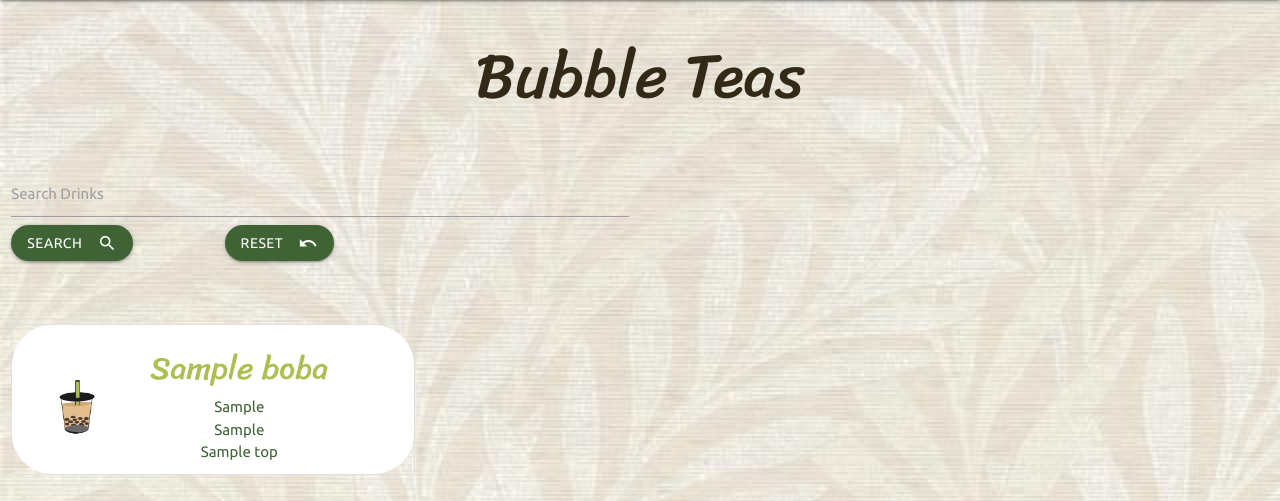
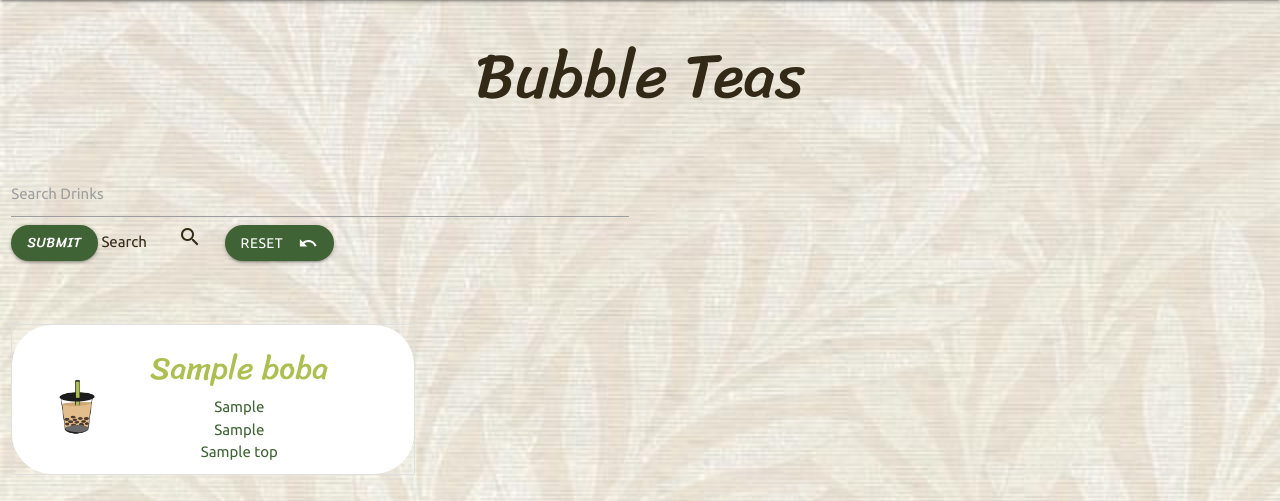
Before and after one commit to amybru/byioboba, a Flask app: page /search in a window 1280 px wide. Shown: the part 64-565 px from the top of the page. Run offline with Flask 2, Linux system fonts and the light colour scheme; a database or web service that is not in the repository returns one stand-in record (values such as "Sample title"); some libraries are stand-ins or nearby versions.

Commit message:
changed a tag to input tag for search submit button

```diff
--- a/templates/drinks.html
+++ b/templates/drinks.html
@@ -10,17 +10,17 @@
 
 <!--Search by filtering drink options-->
 <div class="row">
-   <form id="filter_form" method="POST" action="{{ url_for('search') }}"  method="POST">
+   <form id="filter_form" action="{{ url_for('search') }}"  method="POST">
       <div class="input-field col s12 m6">
          <input type="text" id="query" name="query" minlength="3" class="validate" required>
          <label for="query">Search Drinks</label>
          <!--Submit Button-->
          <div class="row submit-button-wrapper">
             <div class="col s6 m4">
-               <a type="submit" id="filter_btn" class="button btn" aria-label="Search button">
+               <input type="submit" id="filter_btn" class="button btn" aria-label="Search button"/>
                <span>Search</span>
                <i class="material-icons right">search</i>
-               </a>
+
             </div>
             <!--Reset Button-->
             <div class="col s6 m4">
```
